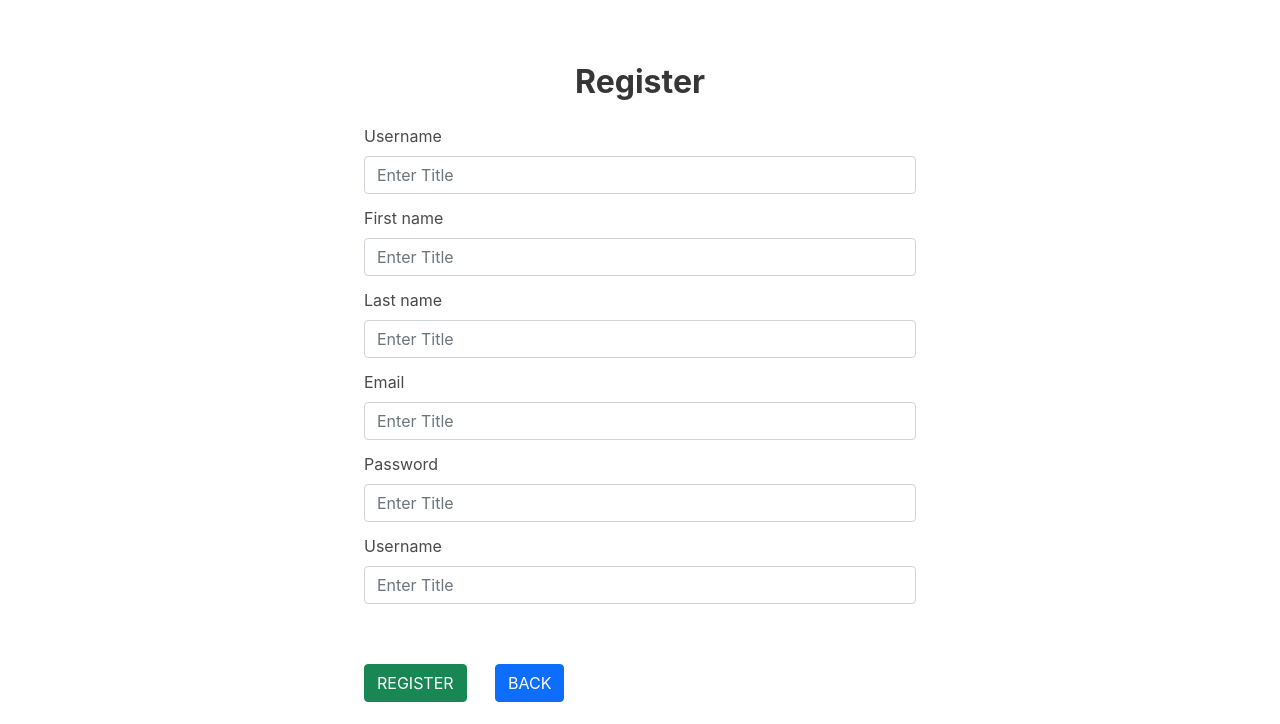
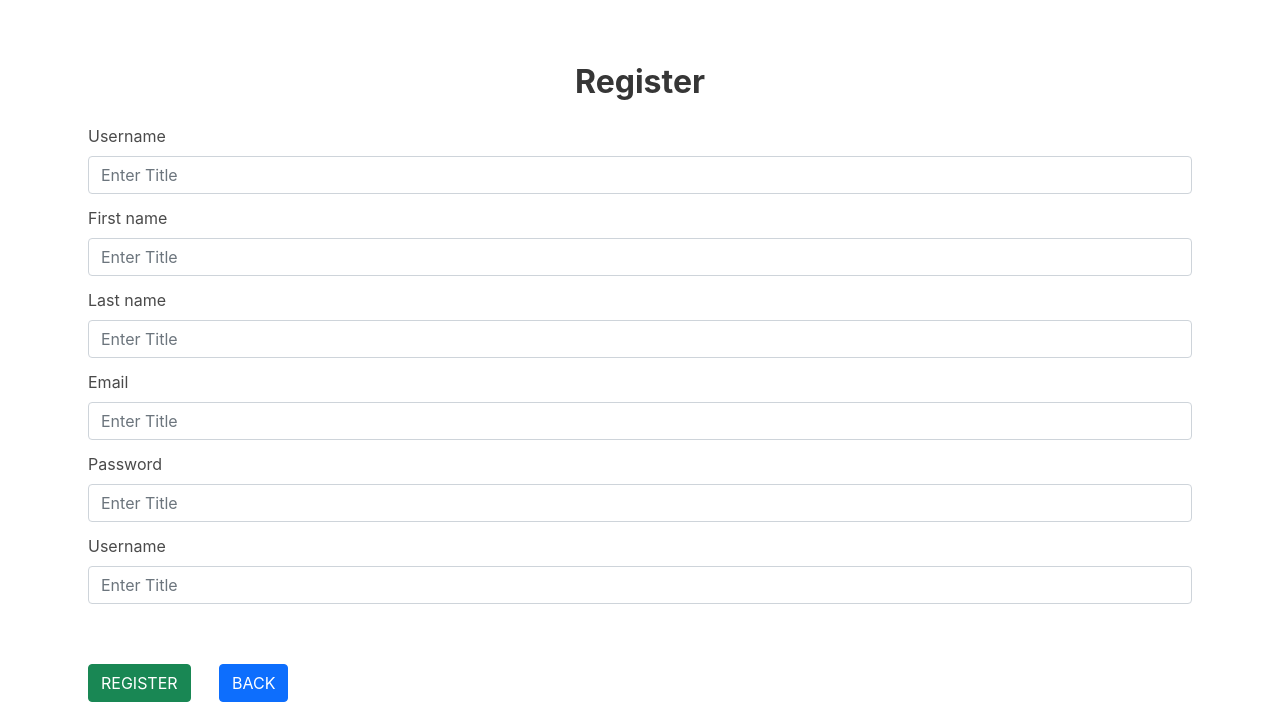
Before and after one commit to Nenad2497/watchmovies, a Django app: page /members/register/ in a window 1280 px wide. Shown: the part 76-800 px from the top of the page. Run offline with Django 4.2, Linux system fonts and the light colour scheme; parts of the project's set-up code (start-up, migrations or seed data) failed here and were passed over; some libraries are stand-ins or nearby versions.

Commit message:
Update register.html

```diff
--- a/members/templates/registration/register.html
+++ b/members/templates/registration/register.html
@@ -6,7 +6,7 @@
 
 
 <div class="container">
-    <form method="POST" class="form-group w-50 m-auto">
+    <form method="POST" class="form-group w-100 m-auto">
         {% csrf_token %}
         <div class="mb-3">
             <label class="form-label">Username</label>
```
